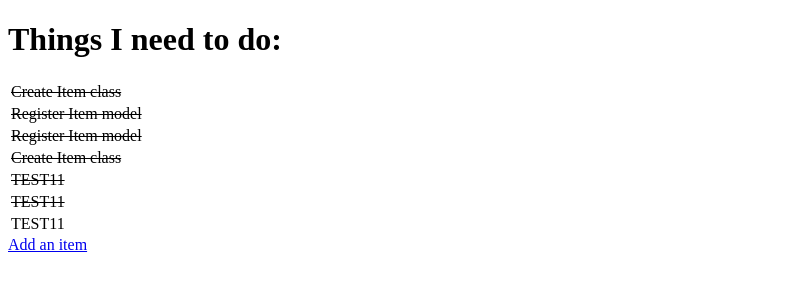
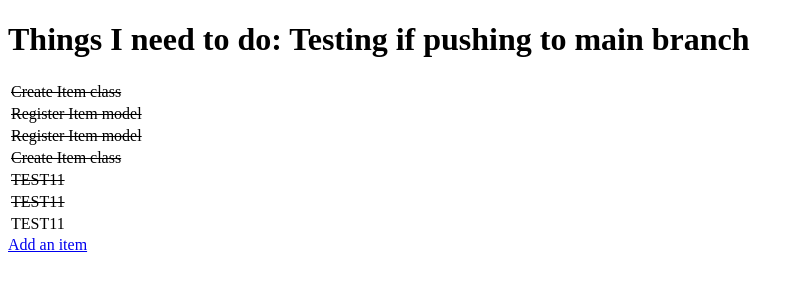
Before and after one commit to Blaize-Egelhof/hello-django, a Django app: page / in a window 1280 px wide. Shown: the top 300 px of the page, without its empty margins (0-804 px from the left). Run offline with Django 3.2, Linux system fonts and the light colour scheme; data comes from the database, SQL or seed files in the repository.

Commit message:
testing if pushing to main branch

```diff
--- a/todo/templates/todo/todo_list.html
+++ b/todo/templates/todo/todo_list.html
@@ -7,7 +7,7 @@
 </head>
 <body>
 
-    <h1>Things I need to do:</h1>
+    <h1>Things I need to do: Testing if pushing to main branch</h1>
 
     <table>
         {% for item in items %}
```
